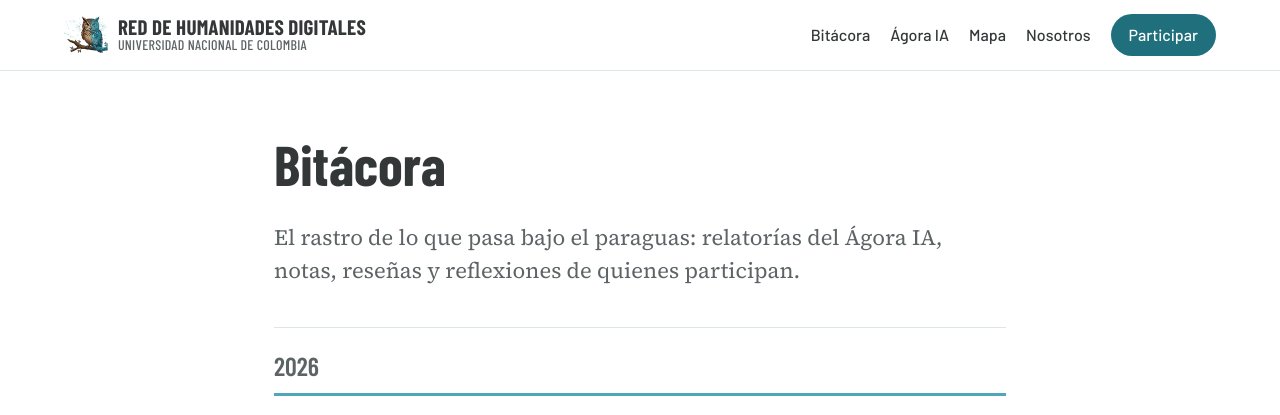
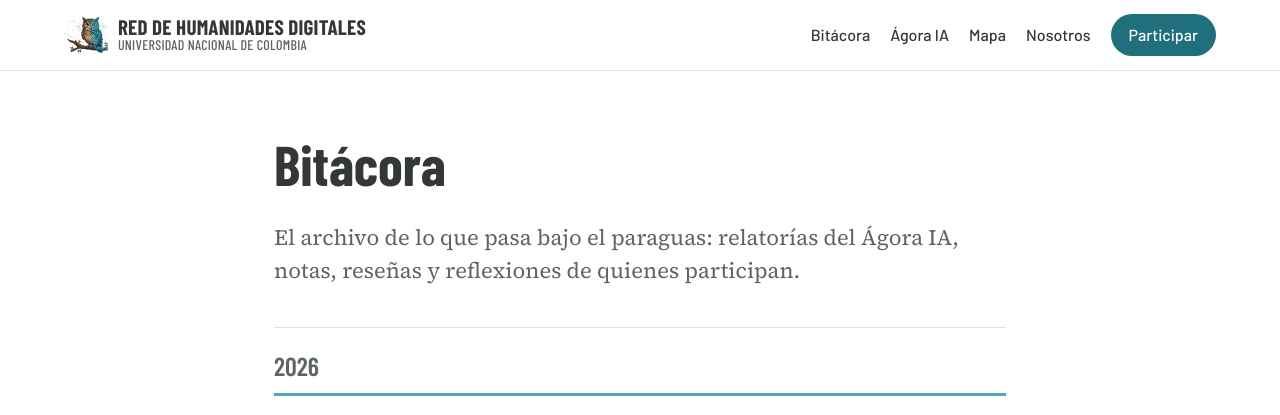
Before and after one commit to redhdun/redhdun.github.io, a Jekyll site: the page built from bitacora/index.html, in a window 1280 px wide. Shown: the top 415 px of the page. Built offline with Jekyll 4.4.1, drawn with Linux system fonts in a browser that asks for light colours.

Commit message:
Update index.html

```diff
--- a/bitacora/index.html
+++ b/bitacora/index.html
@@ -4,7 +4,7 @@ title: Bitácora
 ---
 <section class="banda archivo">
   <h1>Bitácora</h1>
-  <p class="entradilla">El rastro de lo que pasa bajo el paraguas: relatorías del Ágora IA, notas, reseñas y reflexiones de quienes participan.</p>
+  <p class="entradilla">El archivo de lo que pasa bajo el paraguas: relatorías del Ágora IA, notas, reseñas y reflexiones de quienes participan.</p>
   {%- assign anio_actual = "" -%}
   {%- for post in site.posts -%}
     {%- assign anio = post.date | date: "%Y" -%}
```
